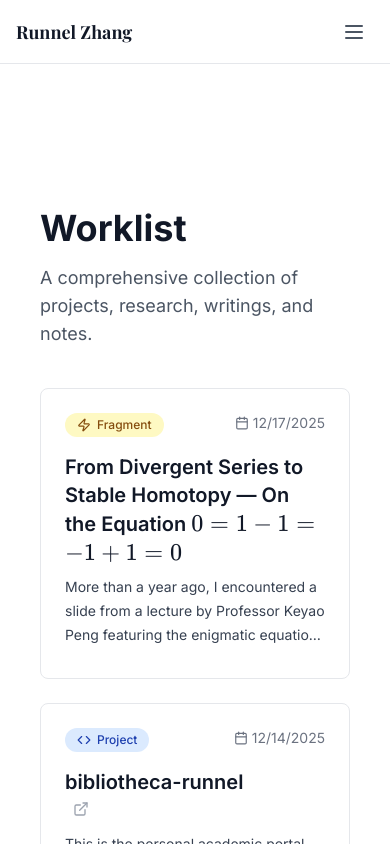
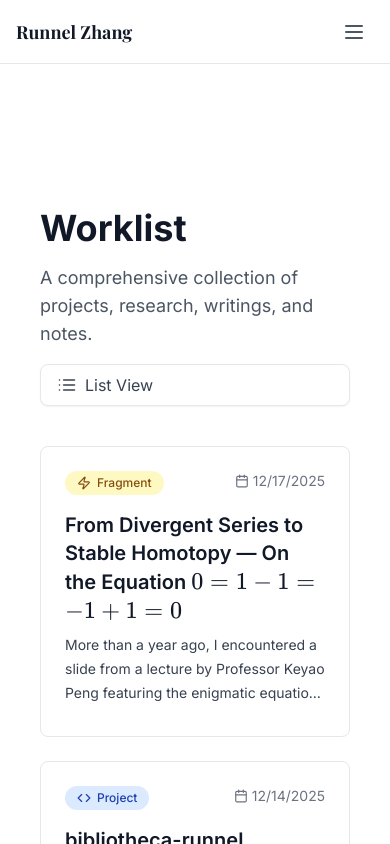
Before and after one commit to ChouYuanjue/bibliotheca-runnel, a Next.js app: page /worklist in a window 390 px wide. Shown: the top 844 px of the page. Built offline with nearby package versions, Linux system fonts and the light colour scheme; a web font is replaced by a local one.

Commit message:
feat: add toggle for view mode in WorklistPage and enhance layout for better usability

```diff
--- a/app/worklist/page.tsx
+++ b/app/worklist/page.tsx
@@ -1,4 +1,6 @@
-import React from "react";
+"use client";
+
+import React, { useState } from "react";
 import Link from "next/link";
 import worklistData from "@/data/worklist.json";
 import MarkdownRenderer from "@/components/custom/MarkdownRenderer";
@@ -12,7 +14,9 @@ import {
   ExternalLink,
   Calendar,
   Scroll,
-  Library
+  Library,
+  List,
+  LayoutGrid
 } from "lucide-react";
 
 type WorkType = "Project" | "Linguistics" | "Achieved" | "Criticism" | "Fragment" | "Note" | "Collection" | "Publication";
@@ -84,20 +88,80 @@ const WorkCard = ({ item }: { item: WorkItem }) => {
 };
 
 export default function WorklistPage() {
+  const [viewMode, setViewMode] = useState<'grid' | 'list'>('grid');
+
   return (
     <div className="container mx-auto px-4 py-12 max-w-5xl">
-      <div className="mb-10">
+      <div className="mb-10 flex flex-col md:flex-row md:items-end justify-between gap-4">
+        <div>
           <h1 className="text-4xl font-bold mb-4 text-gray-900">Worklist</h1>
           <p className="text-lg text-gray-600">
             A comprehensive collection of projects, research, writings, and notes.
           </p>
         </div>
+        <button
+          onClick={() => setViewMode(viewMode === 'grid' ? 'list' : 'grid')}
+          className="flex items-center gap-2 px-4 py-2 bg-white border border-gray-200 hover:bg-gray-50 text-gray-700 rounded-lg transition-colors shadow-sm whitespace-nowrap"
+        >
+          {viewMode === 'grid' ? <List size={20} /> : <LayoutGrid size={20} />}
+          <span>{viewMode === 'grid' ? 'List View' : 'Grid View'}</span>
+        </button>
+      </div>
 
+      {viewMode === 'grid' ? (
         <div className="grid grid-cols-1 md:grid-cols-2 gap-6">
           {(worklistData as WorkItem[]).map((item, index) => (
             <WorkCard key={index} item={item} />
           ))}
         </div>
+      ) : (
+        <div className="bg-white rounded-xl border border-gray-200 shadow-sm overflow-hidden">
+          <div className="divide-y divide-gray-100">
+            {(worklistData as WorkItem[]).map((item, index) => {
+              const config = TypeConfig[item.type] || TypeConfig.Note;
+              const isExternal = item.link.startsWith("http");
+
+              return (
+                <div key={index} className="p-4 hover:bg-gray-50 transition-colors group">
+                  <div className="flex flex-col sm:flex-row sm:items-baseline gap-2 sm:gap-6">
+                    <div className="flex-shrink-0 w-32 text-sm text-gray-500 font-mono flex items-center gap-2">
+                      <Calendar size={14} className="text-gray-400" />
+                      {new Date(item.date).toLocaleDateString()}
+                    </div>
+
+                    <div className="flex-grow min-w-0">
+                      <div className="flex items-baseline gap-3 flex-wrap">
+                        <Link
+                          href={item.link}
+                          target={isExternal ? "_blank" : undefined}
+                          className="text-base font-medium text-gray-900 hover:text-blue-600 hover:underline decoration-blue-500/30 transition-colors"
+                        >
+                          <MarkdownRenderer content={item.title} inline />
+                          {isExternal && <ExternalLink size={14} className="inline ml-1 text-gray-400" />}
+                        </Link>
+
+                        <span className={`inline-flex items-center px-2 py-0.5 rounded text-xs font-medium ${config.color}`}>
+                          {config.label}
+                        </span>
+                      </div>
+
+                      {item.tags && item.tags.length > 0 && (
+                        <div className="flex flex-wrap gap-2 mt-1.5">
+                          {item.tags.map((tag, idx) => (
+                            <span key={idx} className="text-xs text-gray-400">
+                              #{tag}
+                            </span>
+                          ))}
+                        </div>
+                      )}
+                    </div>
+                  </div>
+                </div>
+              );
+            })}
+          </div>
+        </div>
+      )}
     </div>
   );
 }
```
Lines whose indentation alone changed are shown as unchanged.
